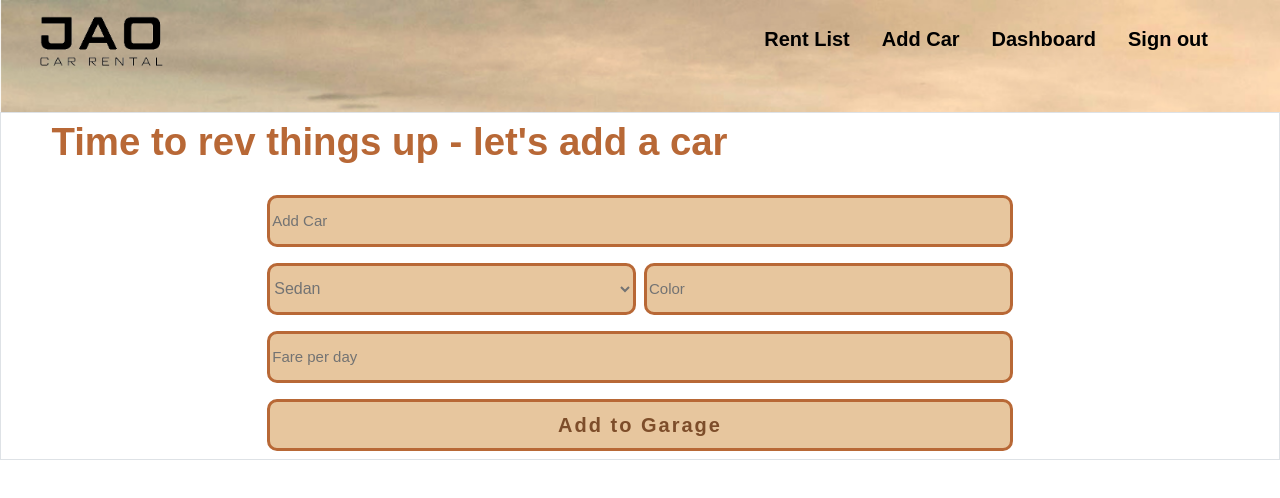
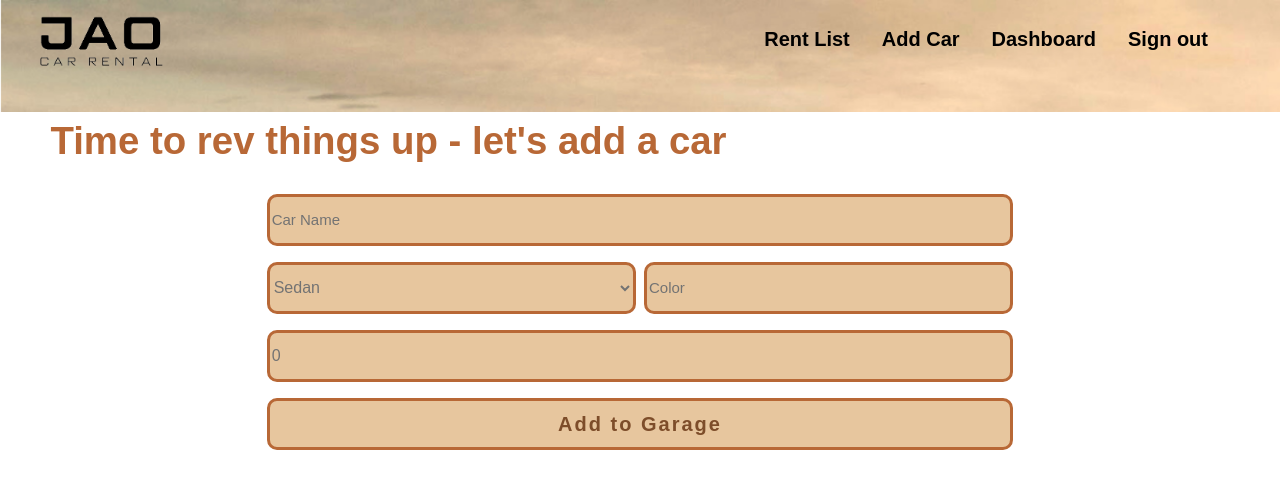
Before and after one commit to johnrico364/car-rental, a React (Create React App) app: page /admin/add-car in a window 1280 px wide. Shown: the top 498 px of the page. Built offline with nearby package versions, Linux system fonts and the light colour scheme.

Commit message:
Add: YUP logic, connect to database

```diff
--- a/src/pages/admin/AddCar.jsx
+++ b/src/pages/admin/AddCar.jsx
@@ -1,10 +1,53 @@
+import axios from "axios";
+import { useNavigate } from "react-router-dom";
+import * as yup from "yup";
+import { yupResolver } from "@hookform/resolvers/yup";
+import { useForm } from "react-hook-form";
+
 export const AddCar = () => {
+  const navigate = useNavigate();
+  const schema = yup.object().shape({
+    name: yup.string().required("Car name is required"),
+    color: yup.string().required("Color of the car is required"),
+    category: yup.string().required("Category is needed"),
+    fare: yup
+      .number()
+      .integer()
+      .min(500, "Fare most be profitable")
+      .required("Fare price is required"),
+  });
+
+  const {
+    register,
+    handleSubmit,
+    formState: { errors },
+  } = useForm({
+    resolver: yupResolver(schema),
+  });
+
+  const addCarAPI = async (new_car) => {
+    try {
+      await axios.post(
+        "https://apex.oracle.com/pls/apex/jao_workspace/car-rental/car/add",
+        new_car
+      );
+      return true;
+    } catch (error) {
+      console.log(error);
+    }
+  };
+  const handleAddCar = async (data) => {
+    const status = await addCarAPI(data);
+    status && navigate("/admin/dashboard");
+  };
+
   return (
     <div className="route-height-container">
-      <div className="container-fluid border">
+      <div className="container-fluid">
         <div className="add-car-title">
           Time to rev things up - let's add a car
         </div>
+        <form onSubmit={handleSubmit(handleAddCar)}>
           <div className="row justify-content-center ">
             <div className="col-7">
               <div className="row">
@@ -12,38 +55,52 @@ export const AddCar = () => {
                   <input
                     type="text"
                     className="input-Container w-100"
-                  placeholder="Add Car"
+                    placeholder="Car Name"
+                    {...register("name")}
                   />
+                  <span className="error-message">{errors.name?.message}</span>
                 </div>
                 <div className="col-6 my-2 ps-0 pe-1">
-                <select className="input-Container w-100">
+                  <select
+                    className="input-Container w-100"
+                    {...register("category")}
+                  >
                     <option>Sedan</option>
                     <option>SUV</option>
                     <option>Coupe</option>
                   </select>
+                  <span className="error-message">
+                    {errors.category?.message}
+                  </span>
                 </div>
                 <div className="col-6 my-2 ps-1 pe-0">
                   <input
                     type="text"
                     className="input-Container w-100"
                     placeholder="Color"
+                    {...register("color")}
                   />
+                  <span className="error-message">{errors.color?.message}</span>
                 </div>
                 <div className="col-12 my-2 px-0">
                   <input
                     type="number"
                     className="input-Container w-100"
                     placeholder="Fare per day"
+                    defaultValue={0}
+                    {...register("fare")}
                   />
+                  <span className="error-message">{errors.fare?.message}</span>
                 </div>
                 <div className="col-12 my-2 px-0">
-                <button className="regular-btn">
+                  <button className="regular-btn" type="submit">
                     Add to Garage
                   </button>
                 </div>
               </div>
             </div>
           </div>
+        </form>
       </div>
     </div>
   );
```
Lines whose indentation alone changed are shown as unchanged.
